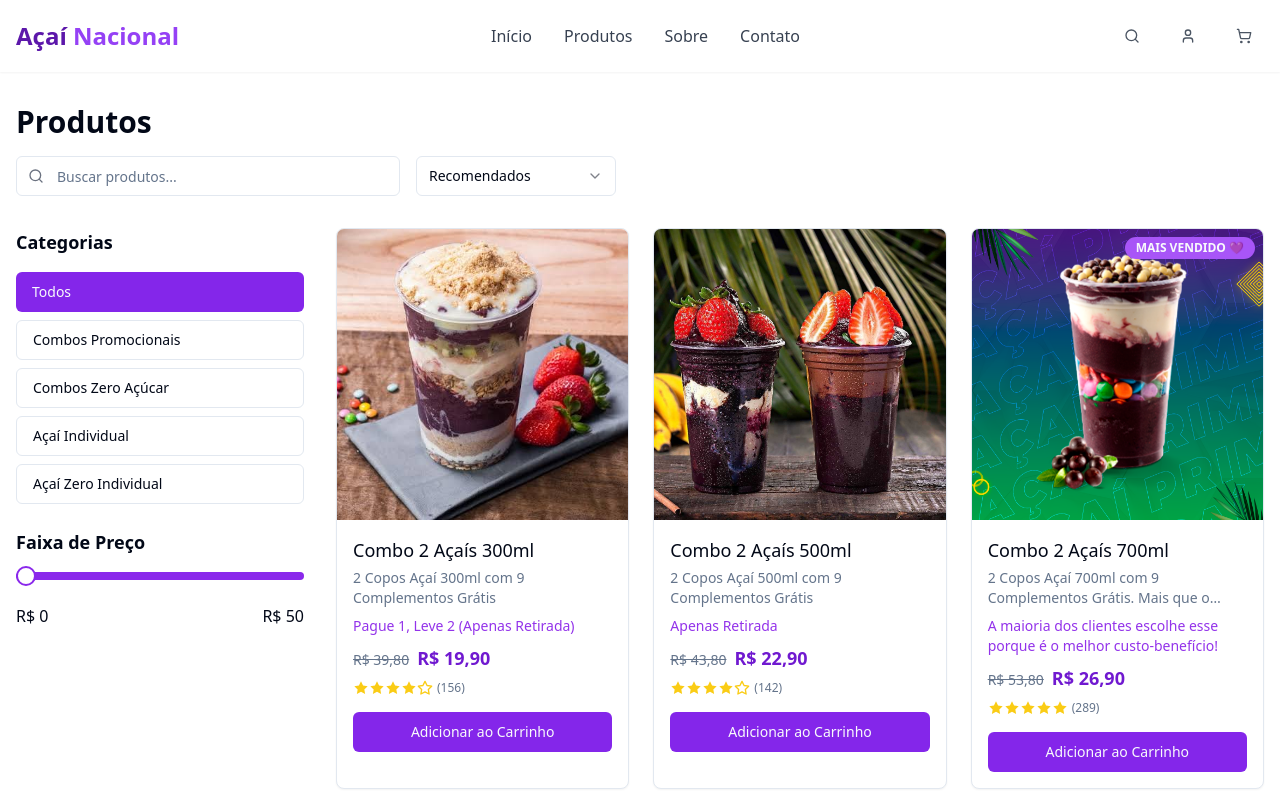
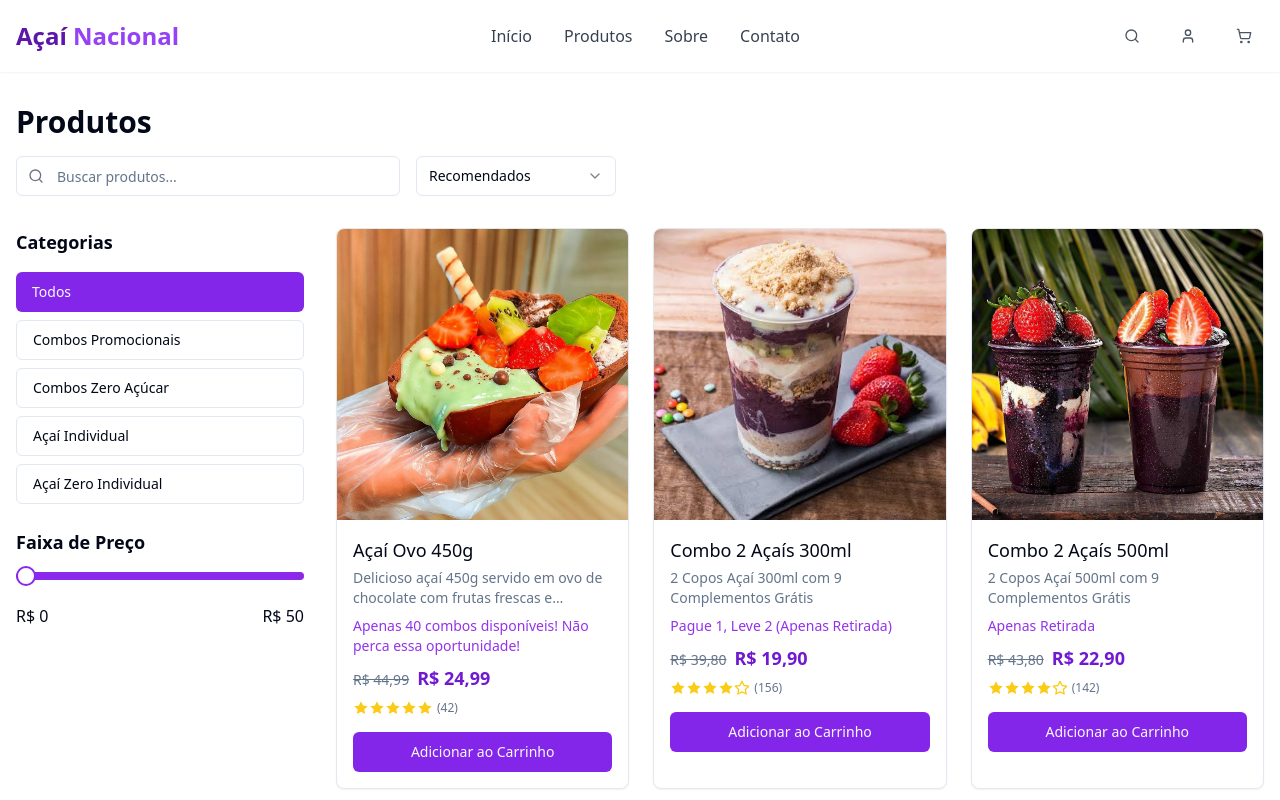
Before and after one commit to Patrickao777/ac, a React (Vite) app: page /produtos in a window 1280 px wide. Shown: the top 800 px of the page. Built offline with nearby package versions, Linux system fonts and the light colour scheme.

Commit message:
feat: Add Açaí Ovo product
Add the Açaí Ovo product to the product list with its details, including pricing, toppings, and availability.

```diff
--- a/src/data/products.ts
+++ b/src/data/products.ts
@@ -1,6 +1,21 @@
 import { Product, Category, Banner } from "../types";
 
 export const products: Product[] = [
+  {
+    id: "acai-ovo",
+    name: "Açaí Ovo 450g",
+    price: 24.99,
+    originalPrice: 44.99,
+    description: "Delicioso açaí 450g servido em ovo de chocolate com frutas frescas e complementos à sua escolha. Edição limitada!",
+    image: "/lovable-uploads/2751c739-3d1a-4ddc-9c5c-3d3176b8c731.png",
+    category: "especiais",
+    popular: true,
+    inStock: true,
+    isPromo: true,
+    rating: 5.0,
+    reviews: 42,
+    details: "Apenas 40 combos disponíveis! Não perca essa oportunidade!"
+  },
   {
     id: "combo-1",
     name: "Combo 2 Açaís 300ml",
```
Also changed, not shown: public/lovable-uploads/2751c739-3d1a-4ddc-9c5c-3d3176b8c731.png (added).
